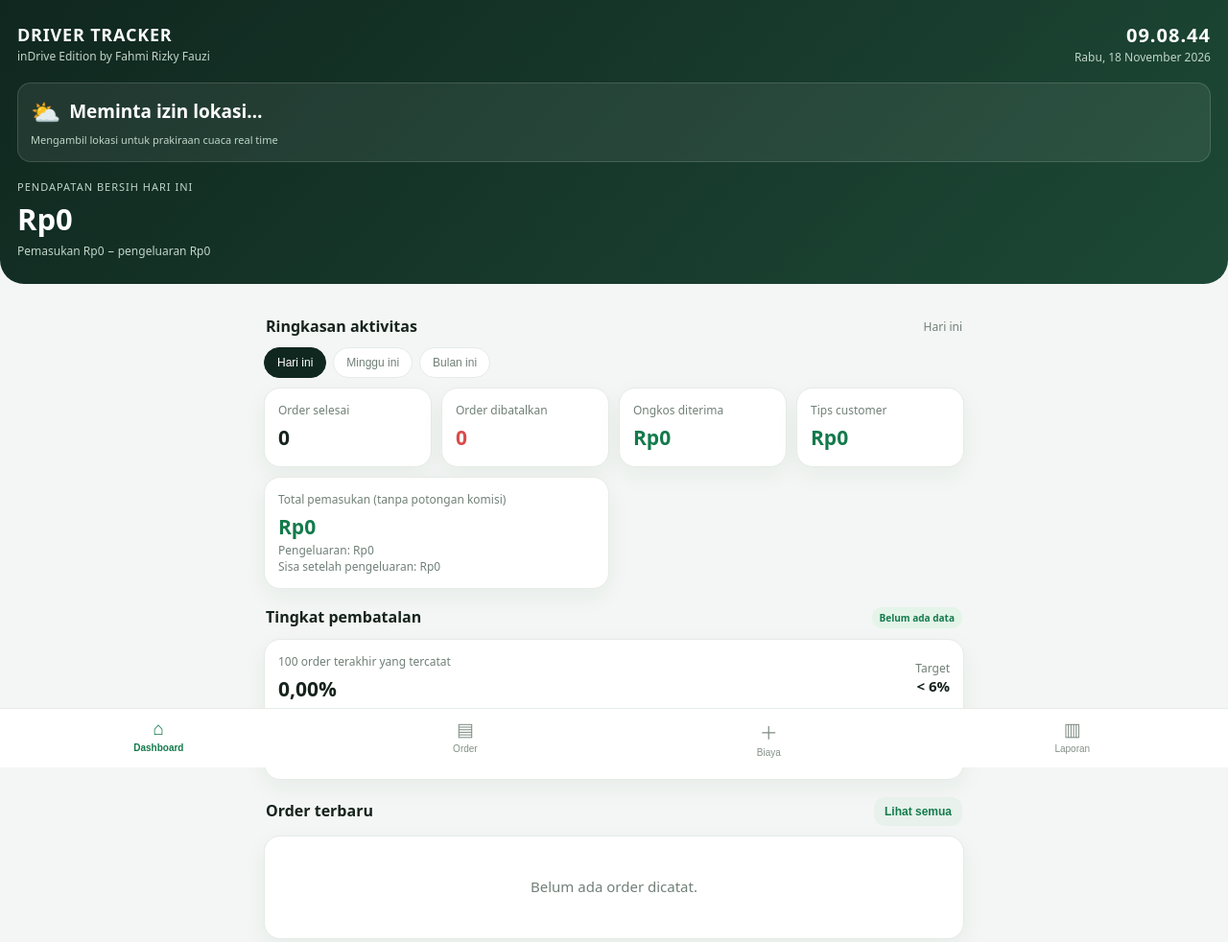
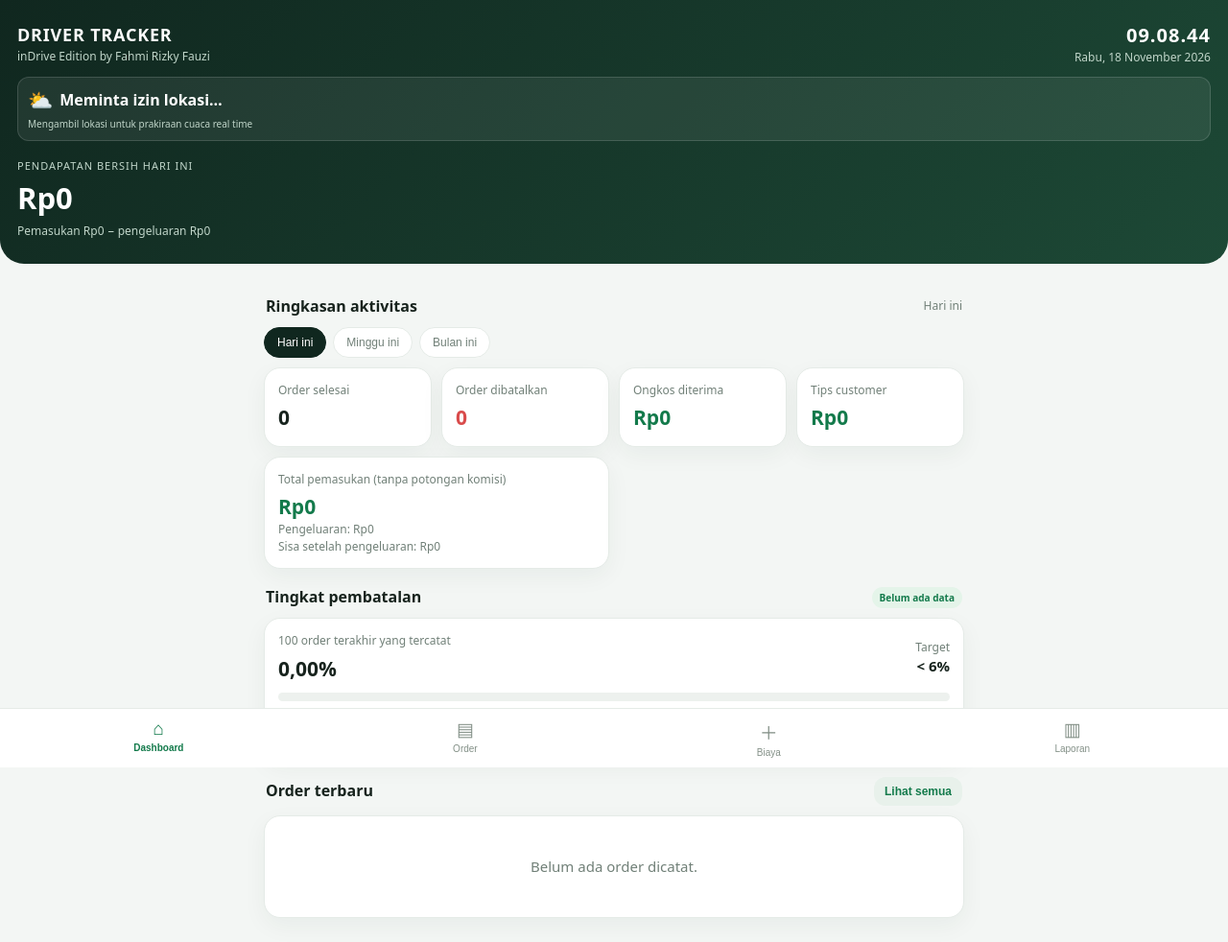
Before and after one commit to fahmirizkyfwork-beep/indrivetracker, a plain HTML site: page index.html in a window 1280 px wide. Shown: the whole page at 96% size. Drawn offline with Linux system fonts and the light colour scheme.

Commit message:
Add files via upload

```diff
--- a/index.html
+++ b/index.html
@@ -10,7 +10,7 @@
 *{box-sizing:border-box}body{margin:0;background:var(--bg);color:var(--ink);font:15px/1.45 system-ui,-apple-system,Segoe UI,Roboto,sans-serif;padding-bottom:88px}
 header{background:linear-gradient(135deg,#10271f,#1d4936);color:white;padding:22px 18px 25px;border-radius:0 0 25px 25px}
 .top{display:flex;justify-content:space-between;align-items:center;gap:12px}.datebox{text-align:right;flex-shrink:0}.clock{font-size:20px;font-weight:850;letter-spacing:1px;color:#fff;font-variant-numeric:tabular-nums}.brand{font-weight:850;letter-spacing:.8px;font-size:18px}.sub{color:#c0d5c9;font-size:12px}.date{font-size:12px;color:#c0d5c9}
-.weather{margin-top:18px;padding:11px 13px;border:1px solid #ffffff24;background:#ffffff12;border-radius:14px}.weather-main{display:flex;align-items:center;gap:9px;font-size:19px;font-weight:800}.weather-main #weatherIcon{font-size:25px}.weather-detail,.weather-location{font-size:11px;color:#c0d5c9;margin-top:3px}.hero-label{margin-top:18px;color:#c0d5c9;font-size:11px;letter-spacing:1px}.hero-value{font-size:31px;font-weight:850;margin:3px 0}.hero-note{font-size:12px;color:#c0d5c9}
+.weather{margin-top:12px;padding:8px 10px;border:1px solid #ffffff24;background:#ffffff12;border-radius:12px}.weather-main{display:flex;align-items:center;gap:7px;font-size:16px;font-weight:800}.weather-main #weatherIcon{font-size:21px}.weather-detail,.weather-location{font-size:10px;color:#c0d5c9;margin-top:2px}.hero-label{margin-top:18px;color:#c0d5c9;font-size:11px;letter-spacing:1px}.hero-value{font-size:31px;font-weight:850;margin:3px 0}.hero-note{font-size:12px;color:#c0d5c9}
 main{max-width:760px;margin:auto;padding:15px}
 .section-head{display:flex;justify-content:space-between;align-items:center;margin:18px 2px 10px}.section-head h2{font-size:16px;margin:0}.muted{color:var(--muted);font-size:12px}
 .grid{display:grid;grid-template-columns:repeat(2,minmax(0,1fr));gap:10px}.card{background:var(--card);border:1px solid var(--line);border-radius:17px;padding:14px;box-shadow:var(--shadow)}
```
